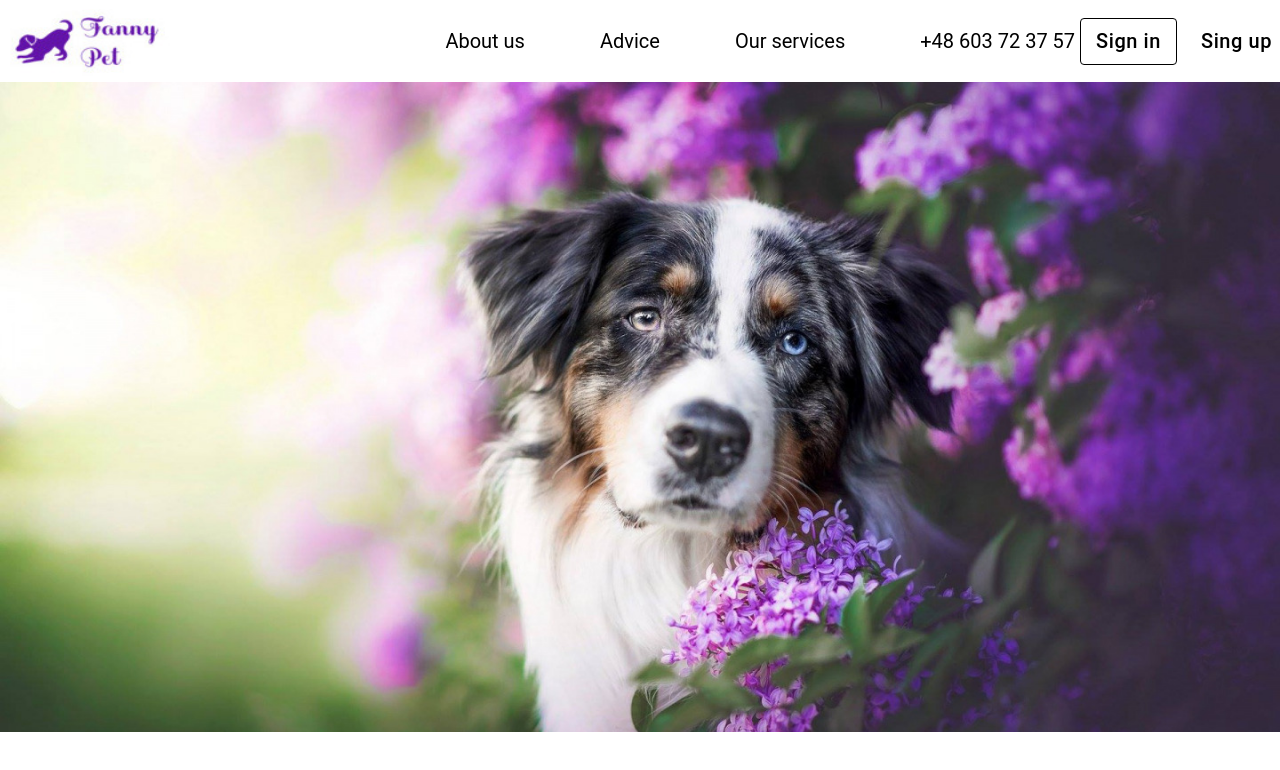
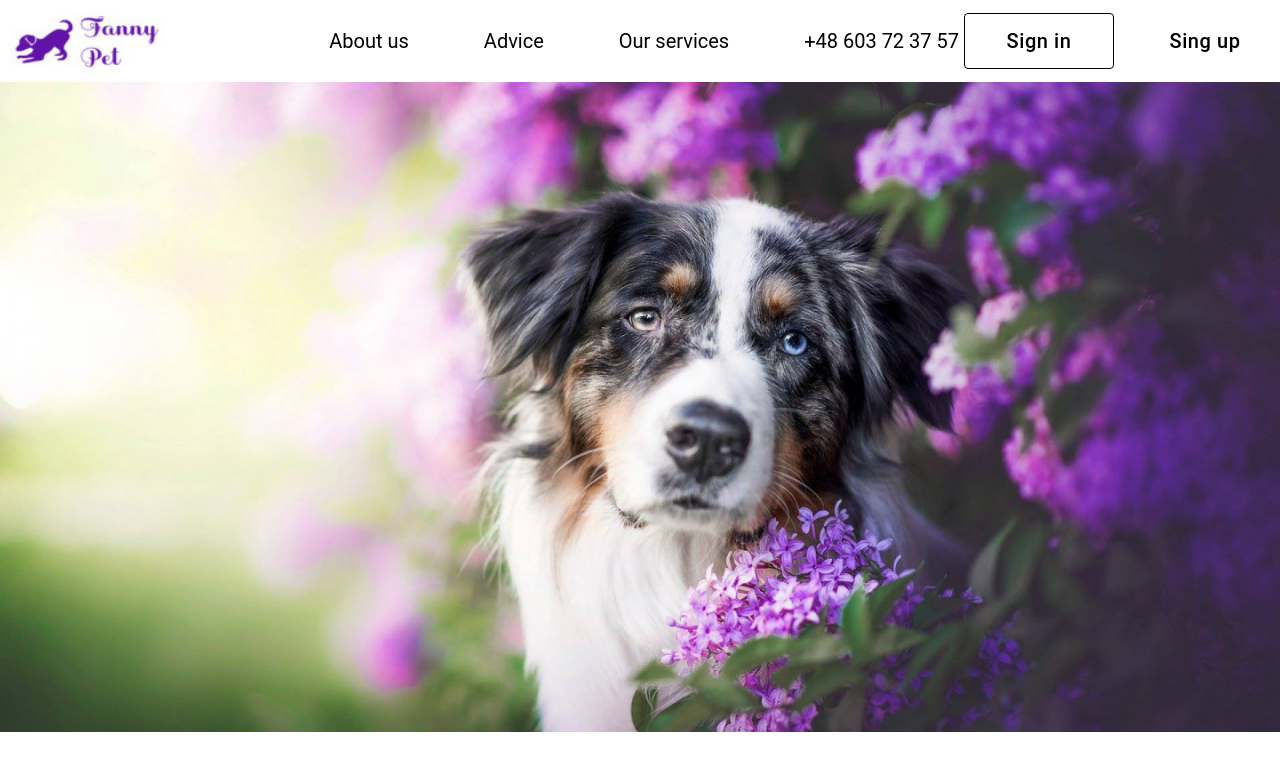
Before and after one commit to olya110698/HappyPets, a React (Create React App) app in the folder happy_pets/: page / in a window 1280 px wide. Shown: the top 770 px of the page. Built offline with nearby package versions, Linux system fonts and the light colour scheme.

Commit message:
feat: add style for button background

```diff
--- a/happy_pets/src/components/HeaderApp/HeaderApp.js
+++ b/happy_pets/src/components/HeaderApp/HeaderApp.js
@@ -1,16 +1,11 @@
 import React from "react";
 import styled from "styled-components";
+import { withStyles } from "@material-ui/styles";
 import Stack from "@mui/material/Stack";
 import Button from "@mui/material/Button";
 import Logo from "../Logo/Logo";
 
 const css = `
-.button{
-  text-decoration: none;
-  color: unset;
-  font-size: 20px;
-}
-
 .css-1rwt2y5-MuiButtonBase-root-MuiButton-root {
     border: 1px solid;
     text-transform: unset;
@@ -45,6 +40,26 @@ const Link = styled.a`
   margin: 0px 5px 0px 70px;
 `;
 
+const Buttons = withStyles({
+  root: {
+    background: "unset",
+    "&:hover": {
+      backgroundColor: "#4b0082",
+      borderColor: "unset",
+    },
+    border: 0,
+    color: "black",
+    width: "150px",
+    height: "56px",
+    fontSize: "20px",
+  },
+  label: {
+    textTransform: "capitalize",
+    fontSize: "30px",
+  },
+  typography: { fontFamily: "Roboto" },
+})((props) => <Button {...props} />);
+
 export default function HeaderApp() {
   return (
     <HeaderContainer>
@@ -56,17 +71,14 @@ export default function HeaderApp() {
         <Link href="/our_services">Our services</Link>
         <Link href="/">+48 603 72 37 57</Link>
         <Stack spacing={2} direction="row">
-          <Button href="/sign_in" variant="outlined" className="button">
+          <Buttons href="/sign_in" variant="outlined">
             Sign in
-          </Button>
-          <Button href="/sign_up" variant="text" className="button">
+          </Buttons>
+          <Buttons href="/sign_up" variant="text">
             Sing up
-          </Button>
+          </Buttons>
         </Stack>
       </LinkContainer>
     </HeaderContainer>
   );
 }
-
-// url(https://source.unsplash.com/E8Ufcyxz514/2400x1823) center /cover no-repeat fixed;
-// <Link href="/about_us">Sing in</Link>/<Link to="/about_us">Sign up</Link>
```
